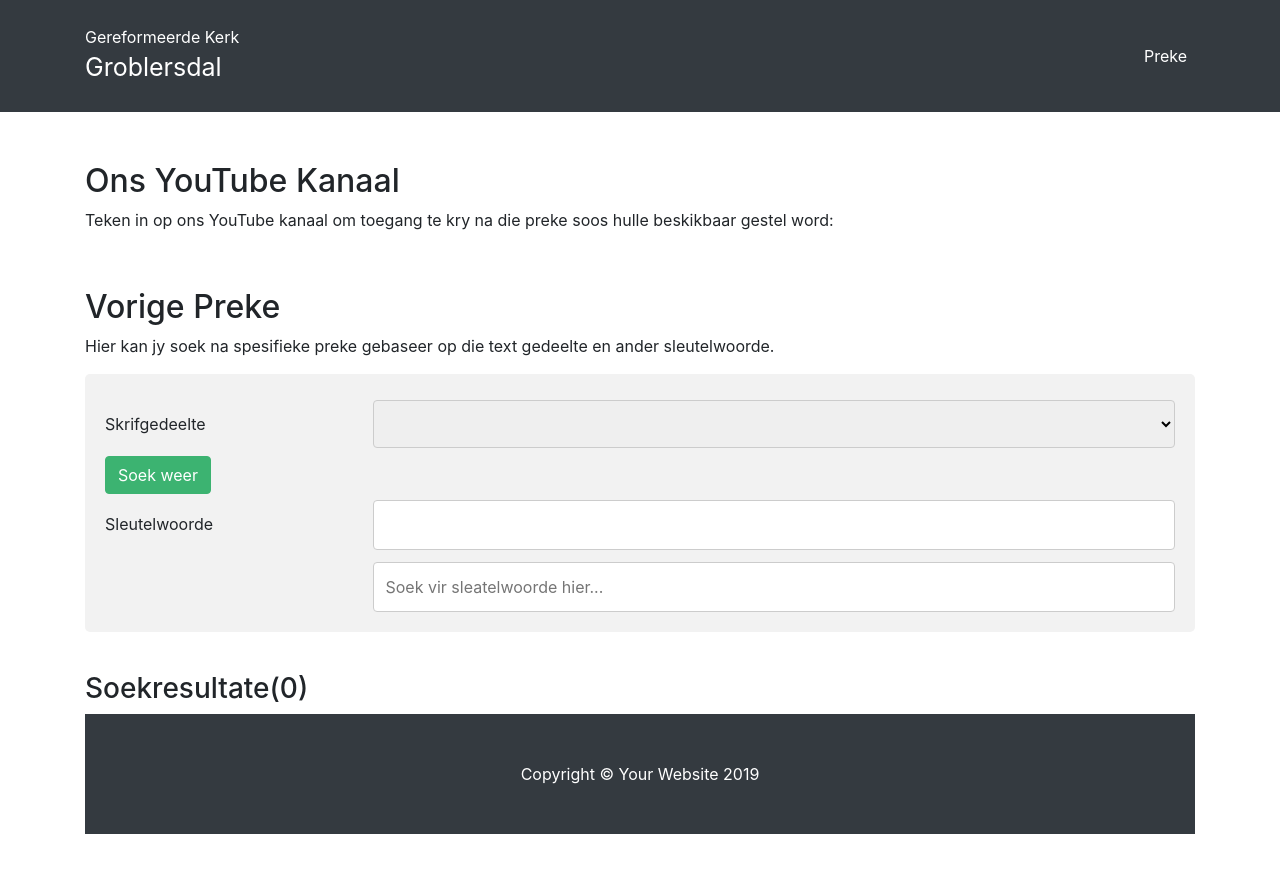
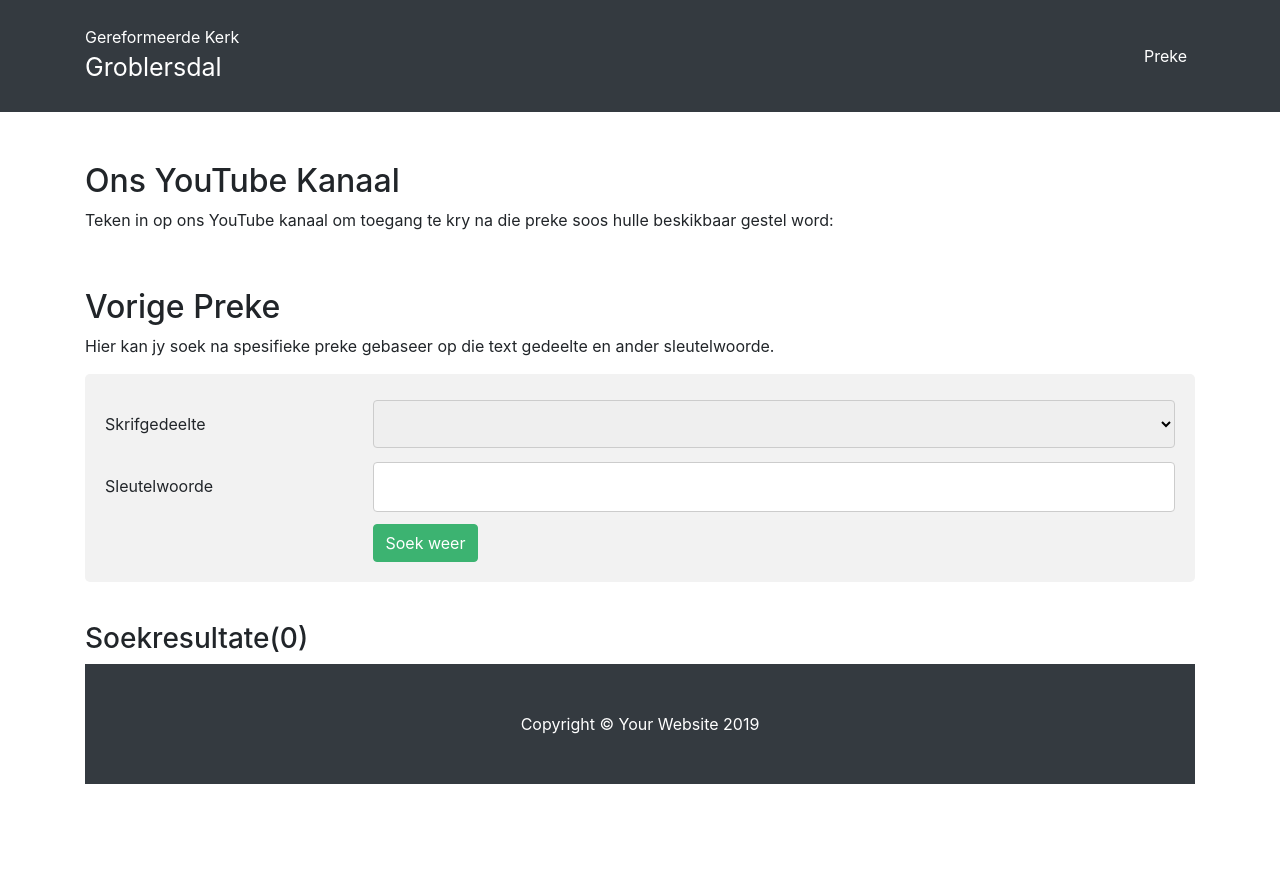
Before and after one commit to gkgd/website, a Jekyll site: the page built from preke.md, in a window 1280 px wide. Shown: the top 873 px of the page. Built offline with Jekyll 4.4.1, drawn with Linux system fonts in a browser that asks for light colours; comment, search, counter and statistics services are not loaded; some of the changed lines change nothing that is shown.

Commit message:
Update preke.md

```diff
--- a/preke.md
+++ b/preke.md
@@ -131,7 +131,6 @@
           <option value="Die openbaring">Die openbaring</option>
         </select>
       </div>
-      <div><button type="button" class="btn btn-primary" onclick="clear();">Soek weer</button></div>
     </div>
     <div class="row">
       <div class="col-25">
@@ -146,7 +145,7 @@
         &nbsp;
       </div>
       <div class="col-75">
-        <input type="text" id="keywords" name="keywords" placeholder="Soek vir sleatelwoorde hier..." oninput="onSearch()">
+        <button type="button" class="btn btn-primary" onclick="clear();">Soek weer</button>
       </div>
     </div>
   </form>
```
